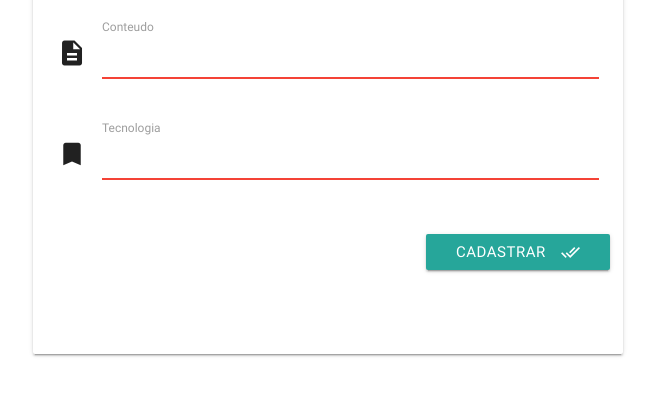
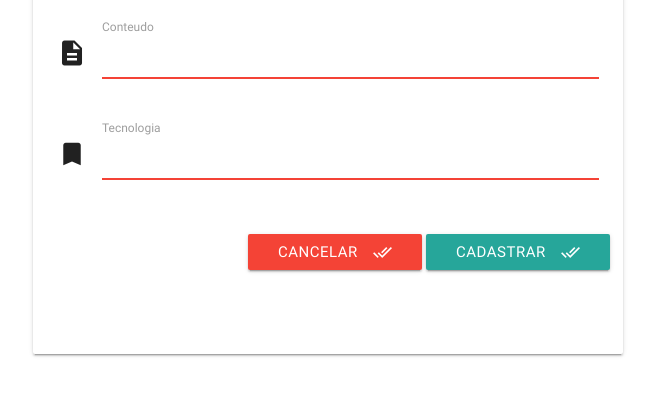
Before and after one commit to lucasduete/jug-site, a website: page src/index.html at #!/cadastrarPublicacao in a window 1280 px wide. Shown: the part 212-608 px from the top of the page, without its empty margins (312-967 px from the left). Drawn offline with nearby package versions, Linux system fonts and the light colour scheme; some packages are replaced by stand-ins of ours; a script that the page names is missing.

Commit message:
Adicionando Botão de cancelar na tela de cadastro de publicação.

```diff
--- a/src/views/cadastrarPublicacao.html
+++ b/src/views/cadastrarPublicacao.html
@@ -29,7 +29,8 @@
               <div class="row right">
                 <div class="row">
                   <div class="input-field col s12 right">
-                    <button class="waves-effect waves-light btn" ng-click="Publication.create(Publication.publication)"><i class="material-icons right">done_all</i>Cadastrar</button>
+                    <button class="waves-effect waves-light btn red" onclick="location.href='/#!/index'"><i class="material-icons right">done_all</i>Cancelar</button>
+                    <button class="waves-effect waves-light btn" data-ng-click="Publication.create(Publication.publication)"><i class="material-icons right">done_all</i>Cadastrar</button>
                     </button>
                   </div>
                 </div>
```
